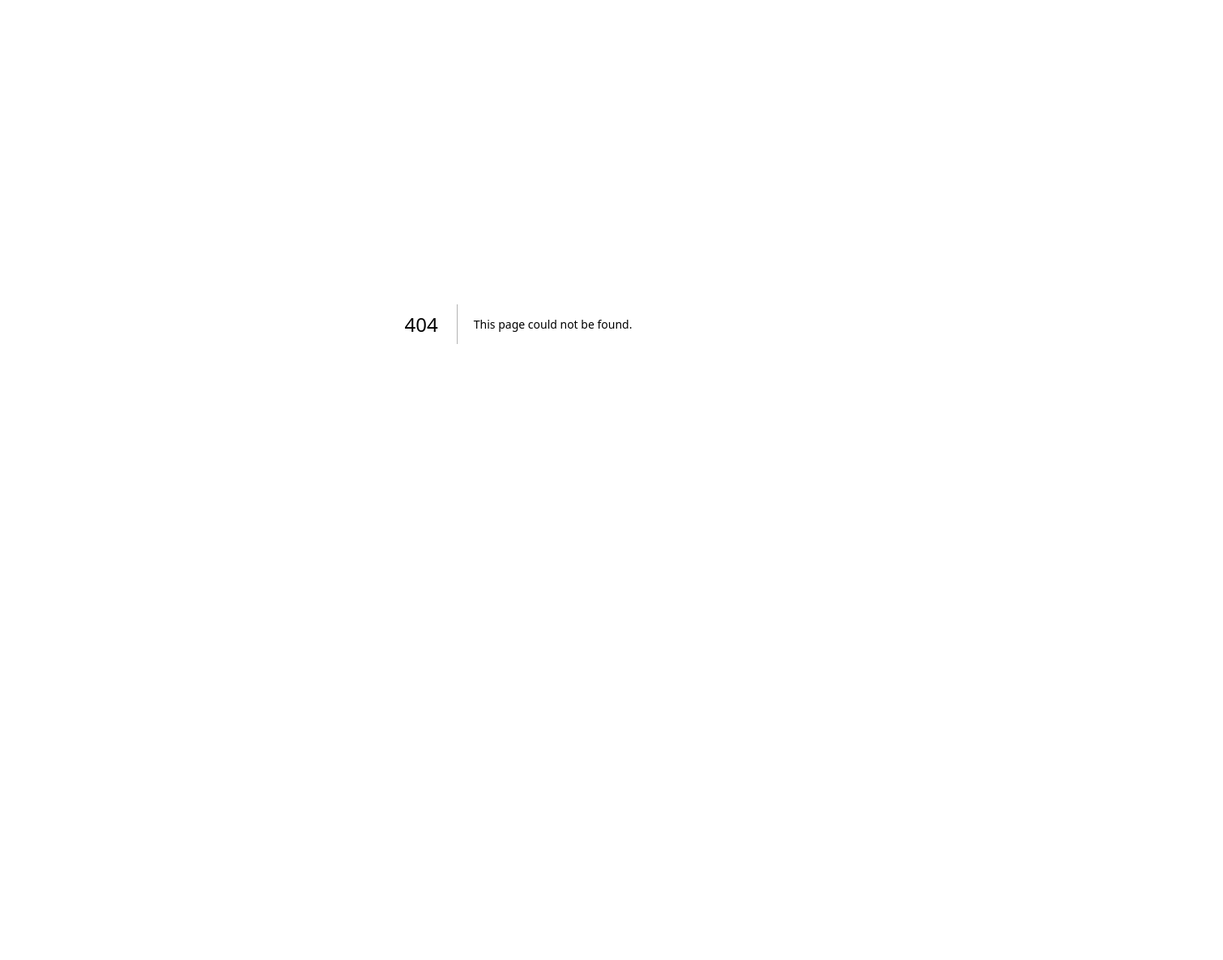
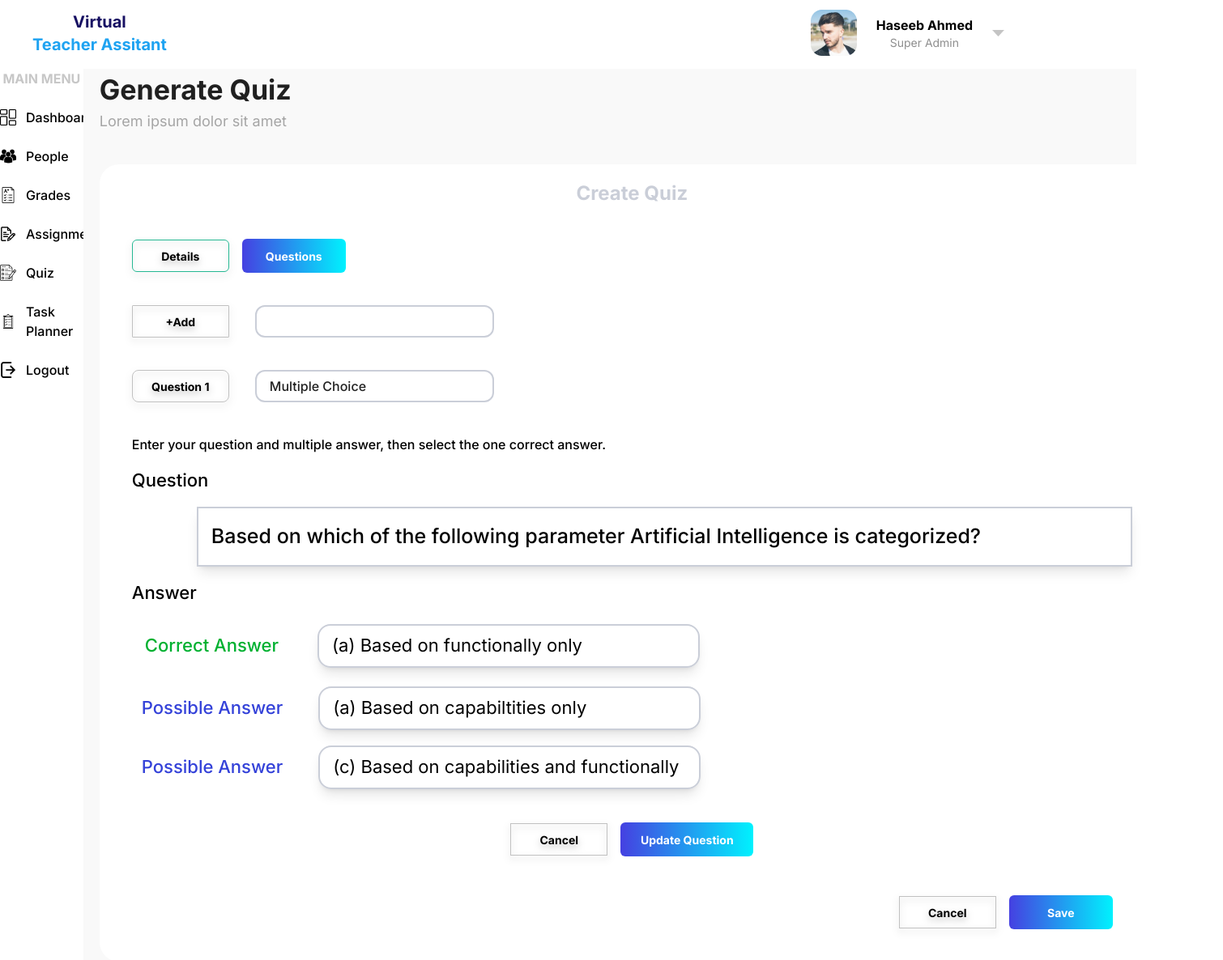
Before and after one commit to qjcoder/virtual-teacher-assistant, a Next.js app: page /dashboard/teacher/quiz/mcq in a window 1280 px wide. Before the commit this address had no page. Shown: the whole page at 81% size, 1510 px wide, since content can reach past the window. Before the commit the page ends 800 px from the top, so only its background shows below. Built offline with nearby package versions, Linux system fonts and the light colour scheme; what tailwind-clip-path would draw is missing.

Commit message:
Quiz Answer Page completed

```diff
--- /dev/null
+++ b/src/app/dashboard/teacher/quiz/mcq/page.jsx
@@ -0,0 +1,173 @@
+import { ButtonBlue, ButtonWhite } from "@/components";
+
+const MCQ = () => {
+  return (
+    <main className="min-h-screen bg-[#F9F9F9] w-[1300px] ">
+      {/* Top Title Container Start*/}
+      <div className="rounded-2xl pl-5">
+        <h1 className="text-[#202020] font-bold text-[34px]">Generate Quiz</h1>
+        <p className="text-[18px] font-normal text-[#A5A5A5]">
+          Lorem ipsum dolor sit amet
+        </p>
+
+        <div className=" pt-10 flex">
+          {/* White Background Container  Start*/}
+          <div className=" flex flex-col  pl-10 pr-28 pb-4  bg-white  rounded-3xl   ">
+            <div className="  flex justify-center pt-5 pb-10">
+              <h1 className="text-2xl font-bold text-[#CACED8]">Create Quiz</h1>
+            </div>
+            <div className="flex gap-4 items-center mb-10  ">
+              <ButtonWhite
+                text="Details"
+                className="text-[16px] font-bold  text-center items-center justify-center border-green-500 "
+                borderRadius="6px"
+                height="42px"
+                width="128px"
+                borderColor="#26B893"
+              />
+              <ButtonBlue
+                text="Questions"
+                className="text-[16px] font-bold  text-center items-center justify-center  "
+                borderRadius="6px"
+                height="42px"
+                width="128px"
+              />
+            </div>
+            <div className="flex items-center ">
+              <div className="flex justify-start gap-8 ">
+                <ButtonWhite
+                  text="+Add "
+                  className="text-[16px] font-bold  items-center justify-center text-center border-[2px] solid border-[#CACED8] outline-none "
+                  borderRadius="1px"
+                  height="40px"
+                  width="152px"
+                />
+                <div className="flex ">
+                  <input
+                    type="text"
+                    className="mb-10 w-[295px] h-[40px] rounded-xl border-[2px] solid border-[#CACED8] outline-none pl-4 "
+                  />
+                </div>
+              </div>
+            </div>
+            <div className="flex items-center">
+              <div className="flex justify-start gap-8 ">
+                <ButtonWhite
+                  text="Question 1 "
+                  className="text-[16px] font-bold shadow-lg  items-center justify-center text-center border-[2px] solid border-[#CACED8] outline-none "
+                  borderRadius="8px"
+                  height="40px"
+                  width="147px"
+                />
+                <div className="flex  text-base font-medium">
+                  <input
+                    type="text "
+                    className="mb-10 w-[295px] h-[40px] rounded-xl border-[2px] solid border-[#CACED8] outline-none pl-4  placeholder-black "
+                    placeholder="Multiple Choice   "
+                  />
+                </div>
+              </div>
+            </div>
+            <div className="text-base font-medium">
+              Enter your question and multiple answer, then select the one
+              correct answer.
+            </div>
+            {/* Question with Question #  Start*/}
+            <h1 className=" text-[22px] font-medium text-[#000] py-4 ">
+              Question
+            </h1>
+            <div className="ml-20 flex justify-between  w-[1155px] h-[74px] border-[2px] solid border-[#CACED8] outline-none p-4 items-center shadow-lg ">
+              <div className="text-[25px] font-medium ">
+                Based on which of the following parameter Artificial
+                Intelligence is categorized?
+              </div>
+            </div>
+            {/* Question with Question #  End*/}
+            {/* Answer #  Start*/}
+            <div>
+              <h1 className=" text-[22px] font-medium text-[#000] py-4 ">
+                Answer
+              </h1>
+              <div className="flex flex-col  gap-4 ">
+                <div className="flex items-center justify-start gap-8">
+                  <div className="text-[22px] font-medium text-[#00B131] p-4">
+                    Correct Answer
+                  </div>
+                  <div className=" flex justify-between  w-[472px] h-[54px] border-[2px] solid border-[#CACED8] outline-none p-4 items-center shadow-lg rounded-2xl ">
+                    <p className="text-[22px] font-normal ">
+                      (a) Based on functionally only
+                    </p>
+                  </div>
+                </div>
+                <div className="flex items-center justify-start gap-8">
+                  <div className="text-[22px] font-medium text-[#3442D9] p-3">
+                    Possible Answer
+                  </div>
+                  <div className=" flex justify-between  w-[472px] h-[54px] border-[2px] solid border-[#CACED8] outline-none p-4 items-center shadow-lg rounded-2xl ">
+                    <p className="text-[22px] font-normal ">
+                      (a) Based on capabiltities only
+                    </p>
+                  </div>
+                </div>
+                <div className="flex items-center justify-start gap-8">
+                  <div className="text-[22px] font-medium text-[#3442D9] p-3">
+                    Possible Answer
+                  </div>
+                  <div className=" flex justify-between  w-[472px] h-[54px] border-[2px] solid border-[#CACED8] outline-none p-4 items-center shadow-lg rounded-2xl ">
+                    <p className="text-[22px] font-normal">
+                      (c) Based on capabilities and functionally
+                    </p>
+                  </div>
+                </div>
+                {/* Bottom Button  Start*/}
+                <div className="flex p-6 justify-center">
+                  <div className="flex gap-4 items-center">
+                    <ButtonWhite
+                      text="Cancel"
+                      className="text-[16px] font-bold  text-center items-center justify-center "
+                      height="42px"
+                      width="128px"
+                    />
+                    <ButtonBlue
+                      text="Update Question"
+                      className="text-[16px] font-bold  text-center items-center justify-center  "
+                      borderRadius="6px"
+                      height="42px"
+                      width="164px"
+                    />
+                  </div>
+                </div>
+                {/* Bottom Button  End*/}
+              </div>
+              {/* Answer End*/}
+              {/* Bottom Button  Start*/}
+              <div className="flex p-6 justify-end mt-15">
+                <div className="flex gap-4 items-center">
+                  <ButtonWhite
+                    text="Cancel"
+                    className="text-[16px] font-bold  text-center items-center justify-center "
+                    height="42px"
+                    width="128px"
+                  />
+                  <ButtonBlue
+                    text="Save"
+                    className="text-[16px] font-bold  text-center items-center justify-center  "
+                    borderRadius="6px"
+                    height="42px"
+                    width="128px"
+                  />
+                </div>
+              </div>
+              {/* Bottom Button  End*/}
+
+              {/* White Background Container  Start*/}
+            </div>
+          </div>
+        </div>
+      </div>
+      {/* Top Title Container End*/}
+    </main>
+  );
+};
+
+export default MCQ;
```
